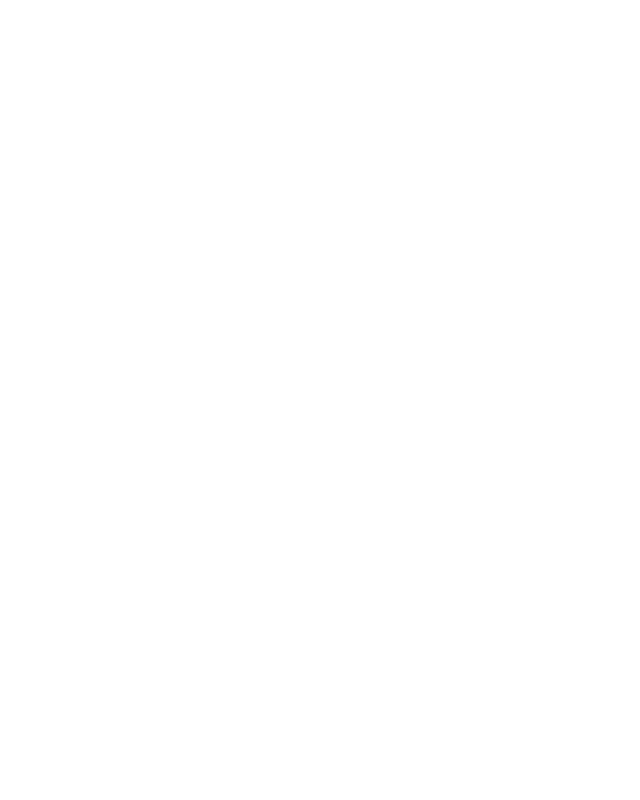
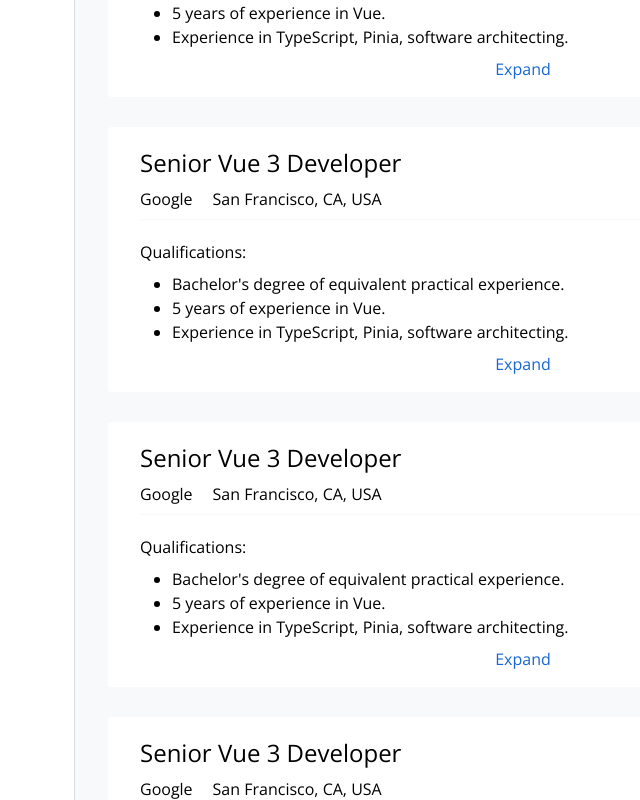
Before and after one commit to danulqua/doodle-careers, a Vue app: page /#/jobs/results in a window 1280 px wide. Shown: the part 560-1360 px from the top of the page, without its empty margins (309-949 px from the left). Before the commit the page ends 800 px from the top, so only its background shows below. Built offline with nearby package versions, Linux system fonts and the light colour scheme.

Commit message:
extract single job list item in its component

```diff
--- /dev/null
+++ b/src/components/job-results/JobListing.vue
@@ -0,0 +1,49 @@
+<template>
+<li class="mb-7">
+        <router-link
+          to="/jobs/results/1"
+          class="bgpwhite mx-auto block rounded border border-brand-gray-2 bg-white hover:shadow-gray"
+        >
+          <div class="mx-8 border-b border-brand-gray-2 pt-5 pb-2">
+            <h2 class="mb-2 text-2xl">Senior Vue 3 Developer</h2>
+
+            <div class="flex flex-row align-middle">
+              <div class="mr-5">
+                <span>Google</span>
+              </div>
+
+              <div>
+                <span>San Francisco, CA, USA</span>
+              </div>
+            </div>
+          </div>
+
+          <div class="px-8 py-4">
+            <div>
+              <h3 class="mt-1 mb-2">Qualifications:</h3>
+              <div>
+                <ul class="list-disc pl-8">
+                  <li>Bachelor's degree of equivalent practical experience.</li>
+                  <li>5 years of experience in Vue.</li>
+                  <li>
+                    Experience in TypeScript, Pinia, software architecting.
+                  </li>
+                </ul>
+              </div>
+            </div>
+
+            <div class="mt-2 text-center">
+              <router-link to="/jobs/results/1" class="text-brand-blue-1">
+                Expand
+              </router-link>
+            </div>
+          </div>
+        </router-link>
+      </li>
+</template>
+
+<script>
+export default {
+  name: 'JobListing'
+}
+</script>
--- a/src/components/job-results/JobListings.vue
+++ b/src/components/job-results/JobListings.vue
@@ -1,53 +1,20 @@
 <template>
   <main class="flex-auto bg-brand-gray-2 p-8">
     <ol>
-      <li class="mb-7">
-        <router-link
-          to="/jobs/results/1"
-          class="bgpwhite mx-auto block rounded border border-brand-gray-2 bg-white hover:shadow-gray"
-        >
-          <div class="mx-8 border-b border-brand-gray-2 pt-5 pb-2">
-            <h2 class="mb-2 text-2xl">Senior Vue 3 Developer</h2>
-
-            <div class="flex flex-row align-middle">
-              <div class="mr-5">
-                <span>Google</span>
-              </div>
-
-              <div>
-                <span>San Francisco, CA, USA</span>
-              </div>
-            </div>
-          </div>
-
-          <div class="px-8 py-4">
-            <div>
-              <h3 class="mt-1 mb-2">Qualifications:</h3>
-              <div>
-                <ul class="list-disc pl-8">
-                  <li>Bachelor's degree of equivalent practical experience.</li>
-                  <li>5 years of experience in Vue.</li>
-                  <li>
-                    Experience in TypeScript, Pinia, software architecting.
-                  </li>
-                </ul>
-              </div>
-            </div>
-
-            <div class="mt-2 text-center">
-              <router-link to="/jobs/results/1" class="text-brand-blue-1">
-                Expand
-              </router-link>
-            </div>
-          </div>
-        </router-link>
-      </li>
+      <JobListing />
+      <JobListing />
+      <JobListing />
+      <JobListing />
+      <JobListing />
     </ol>
   </main>
 </template>
 
 <script>
+import JobListing from '@/components/job-results/JobListing.vue';
+
 export default {
   name: 'JobListings',
+  components: { JobListing },
 };
 </script>
```
